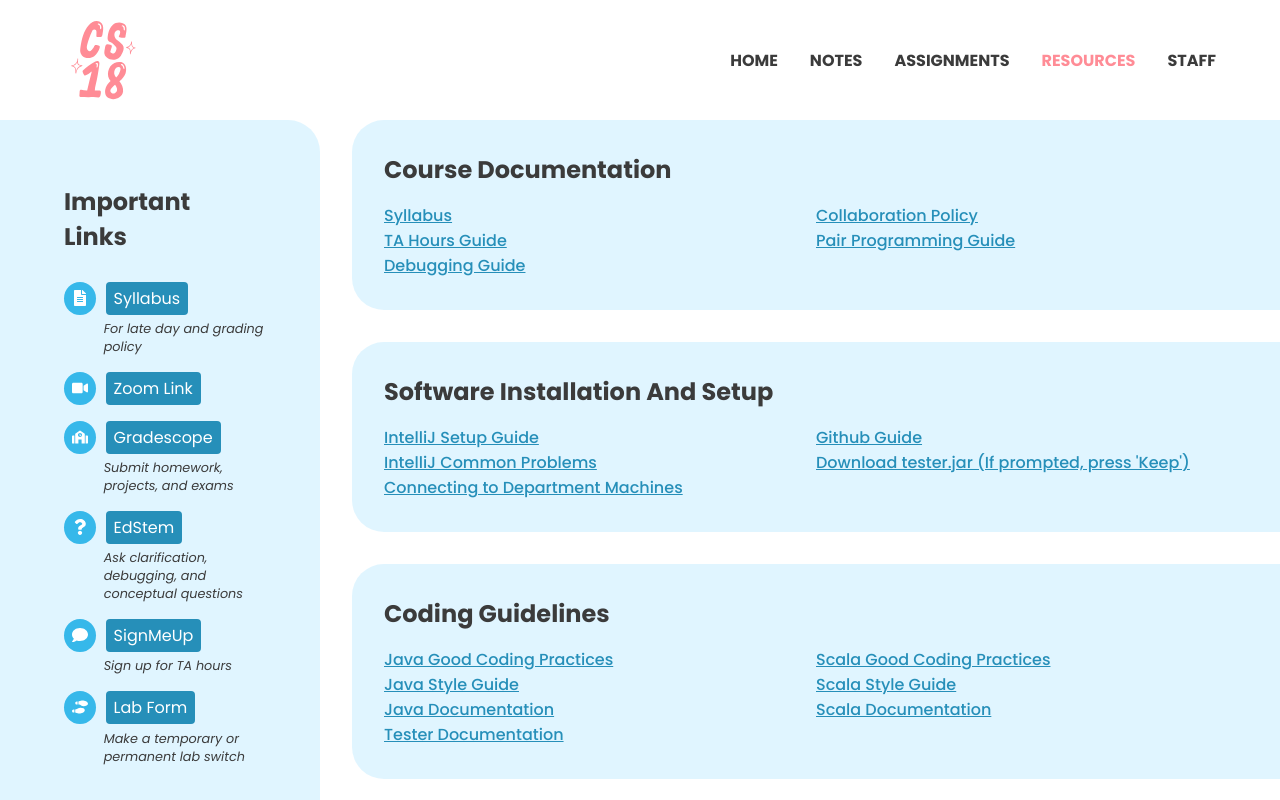
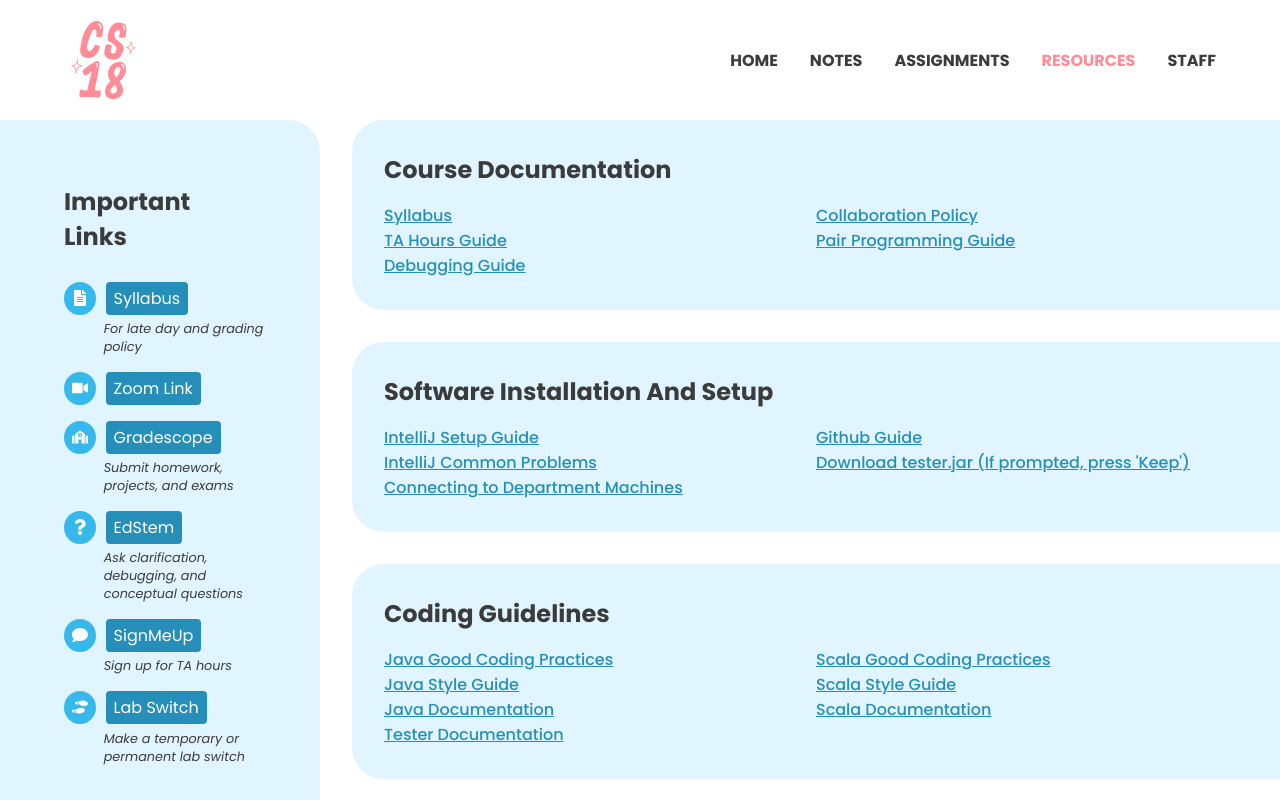
Before and after one commit to cs18-summer-2021/cs18-summer-2021.github.io, a React (Create React App) app: page /resources in a window 1280 px wide. Shown: the top 800 px of the page. Built offline with nearby package versions, Linux system fonts and the light colour scheme.

Commit message:
lab switch form

```diff
--- a/src/Info/Resources/Resources.js
+++ b/src/Info/Resources/Resources.js
@@ -6,7 +6,7 @@ export const ImportantLinks = [
 	{ label: "Gradescope", icon: <FaSchool />, link: "https://www.gradescope.com/", description: "Submit homework, projects, and exams" },
 	{ label: "EdStem", icon: <FaQuestion />, link: "https://edstem.org/us/courses/5623/discussion/", description: "Ask clarification, debugging, and conceptual questions" },
 	{ label: "SignMeUp", icon: <FaComment />, link: "https://signmeup.cs.brown.edu/", description: "Sign up for TA hours" },
-	{ label: "Lab Form", icon: <FaShoePrints />, link: "", description: "Make a temporary or permanent lab switch" },
+	{ label: "Lab Switch", icon: <FaShoePrints />, link: "https://forms.gle/kpVmeVpzYx5dohoj7", description: "Make a temporary or permanent lab switch" },
 ]
 
 export const Resources = [
@@ -35,7 +35,7 @@ export const Resources = [
 			[
 				{ label: "Java Good Coding Practices", link: "https://hackmd.io/@cs18-spring-2021/S1H3RpLd_" },
 				{ label: "Scala Good Coding Practices", link: "" },
-				{ label: "Java Style Guide", link: "" },
+				{ label: "Java Style Guide", link: "https://hackmd.io/@cs18-spring-2021/Sy7vHMuuu" },
 				{ label: "Scala Style Guide", link: "" },
 				{ label: "Java Documentation", link: "https://docs.oracle.com/javase/8/docs/api/" },
 				{ label: "Scala Documentation", link: "http://www.scala-lang.org/api/current/index.html" },
```
